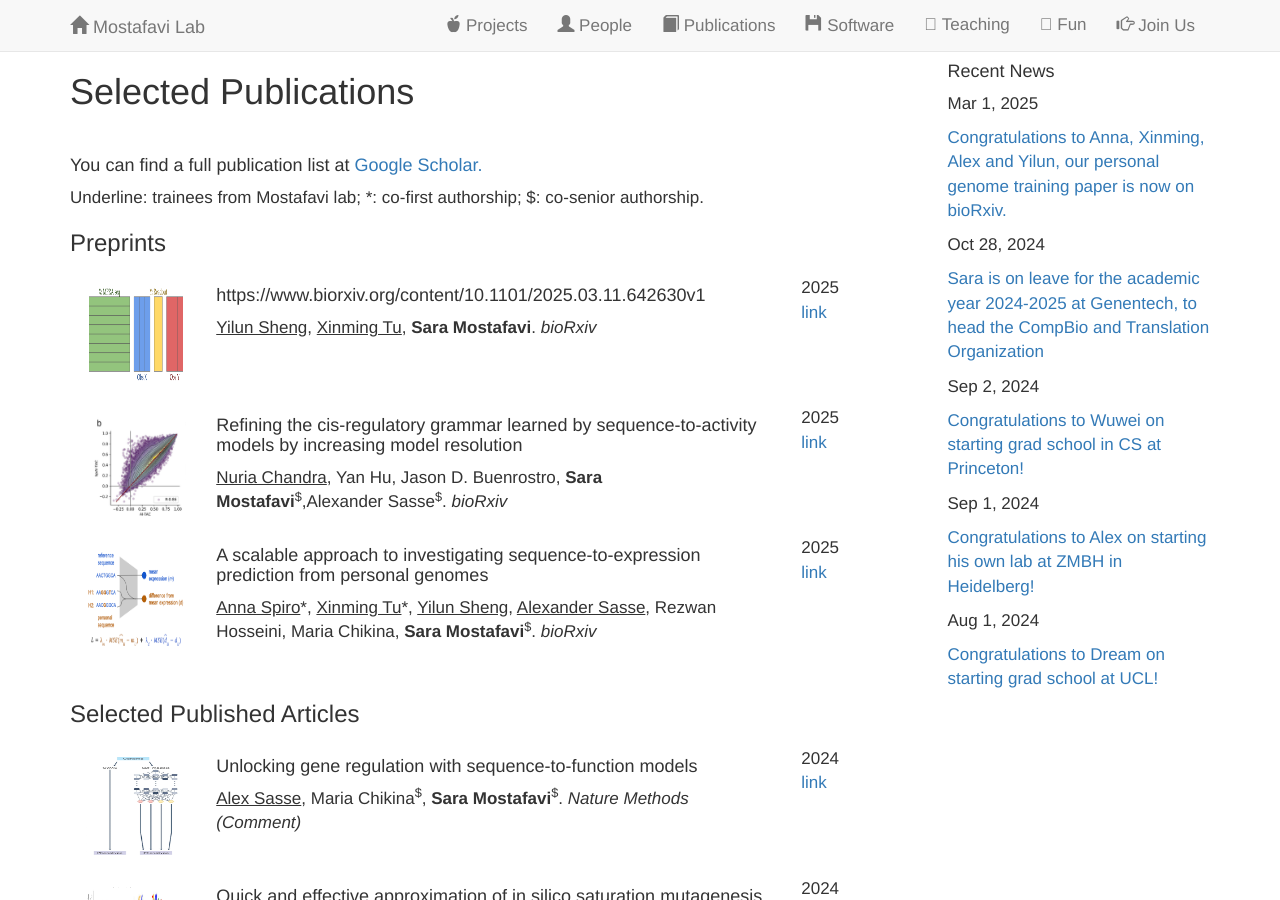
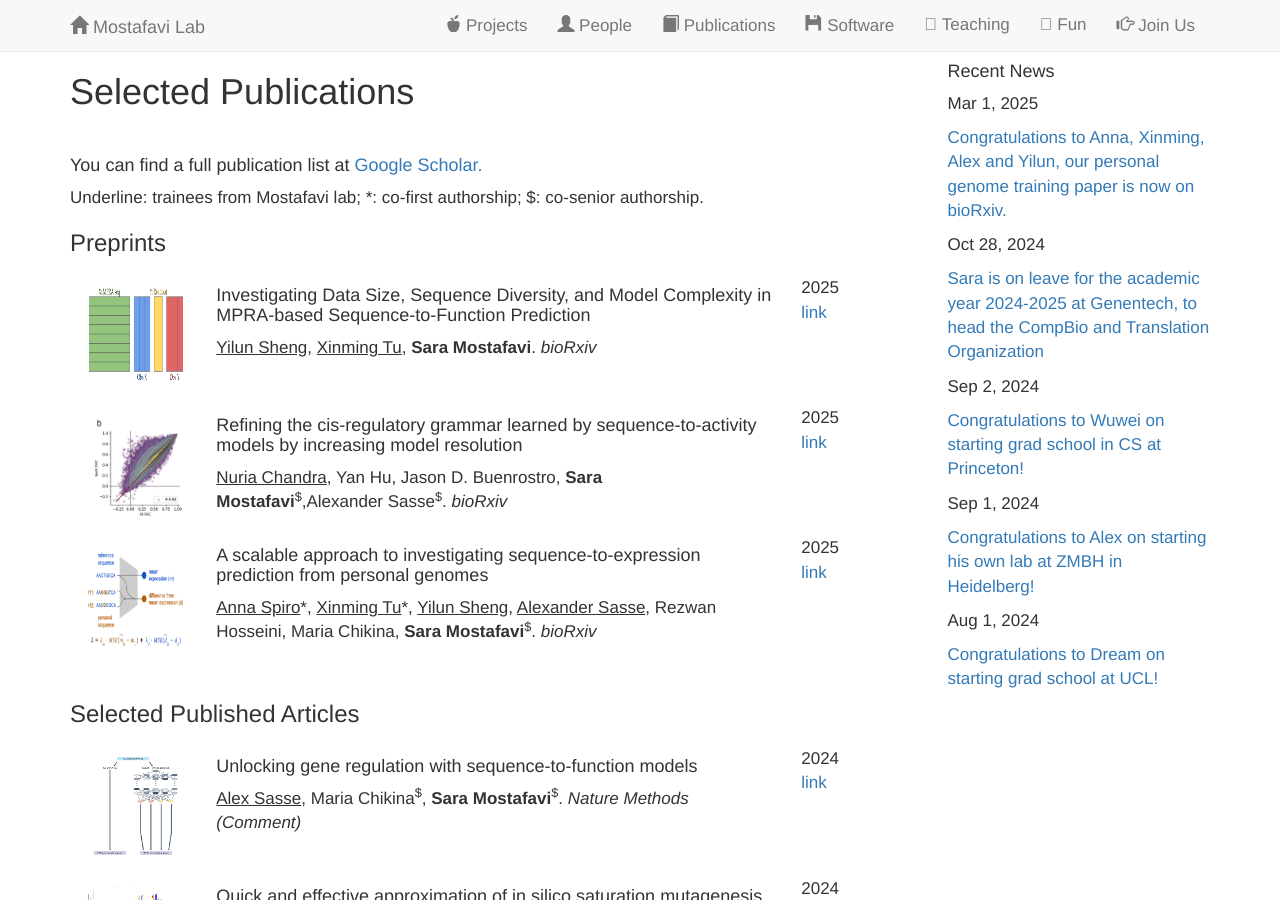
Before and after one commit to saramostafavi/saramostafavi.github.io, a Jekyll site: the page built from publications.html, in a window 1280 px wide and 900 px high. Built offline with Jekyll 4.4.1, drawn with Linux system fonts in a browser that asks for light colours; nearby versions of some CDN libraries; a style sheet for code colours, icons or effects is not loaded.

Commit message:
Update preprints.yml

```diff
--- a/_data/preprints.yml
+++ b/_data/preprints.yml
@@ -1,6 +1,6 @@
 ---
 - title: >
-    https://www.biorxiv.org/content/10.1101/2025.03.11.642630v1
+    Investigating Data Size, Sequence Diversity, and Model Complexity in MPRA-based Sequence-to-Function Prediction
   author: >
      <u>Yilun Sheng</u>, <u>Xinming Tu</u>, <b>Sara Mostafavi</b>.<I> bioRxiv</I>
   image: ../images/fig1b.png
```
